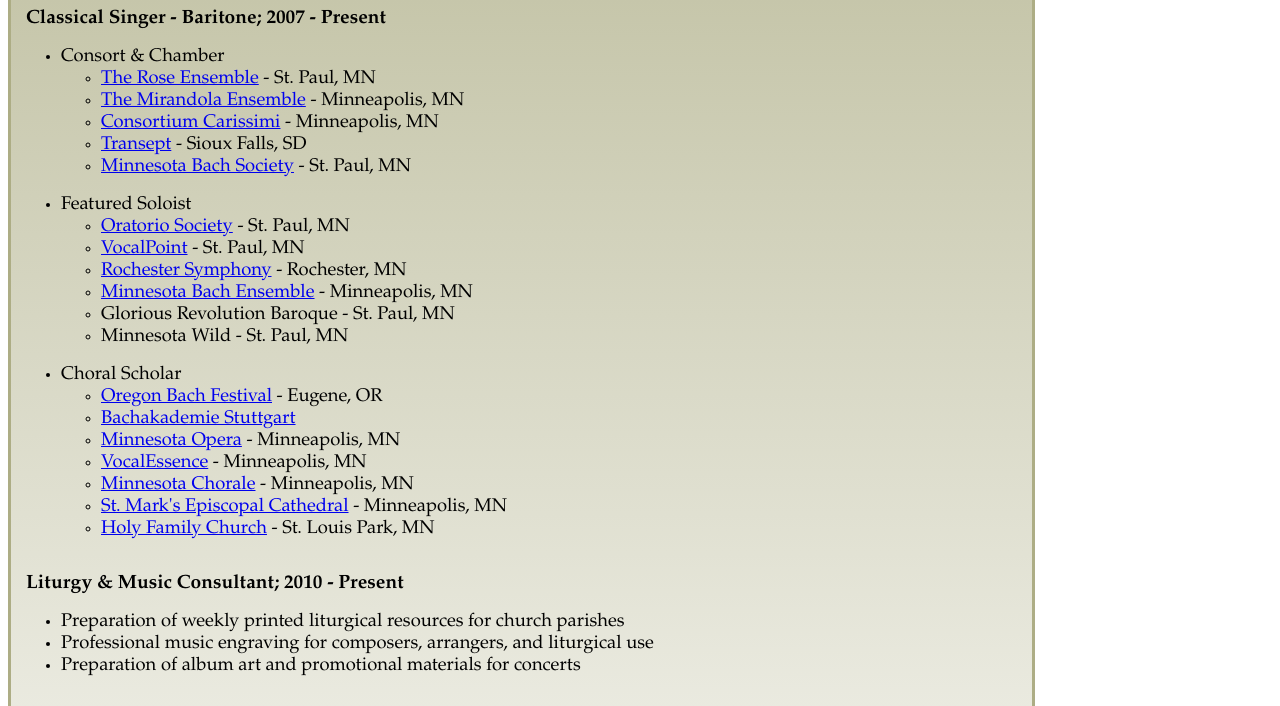
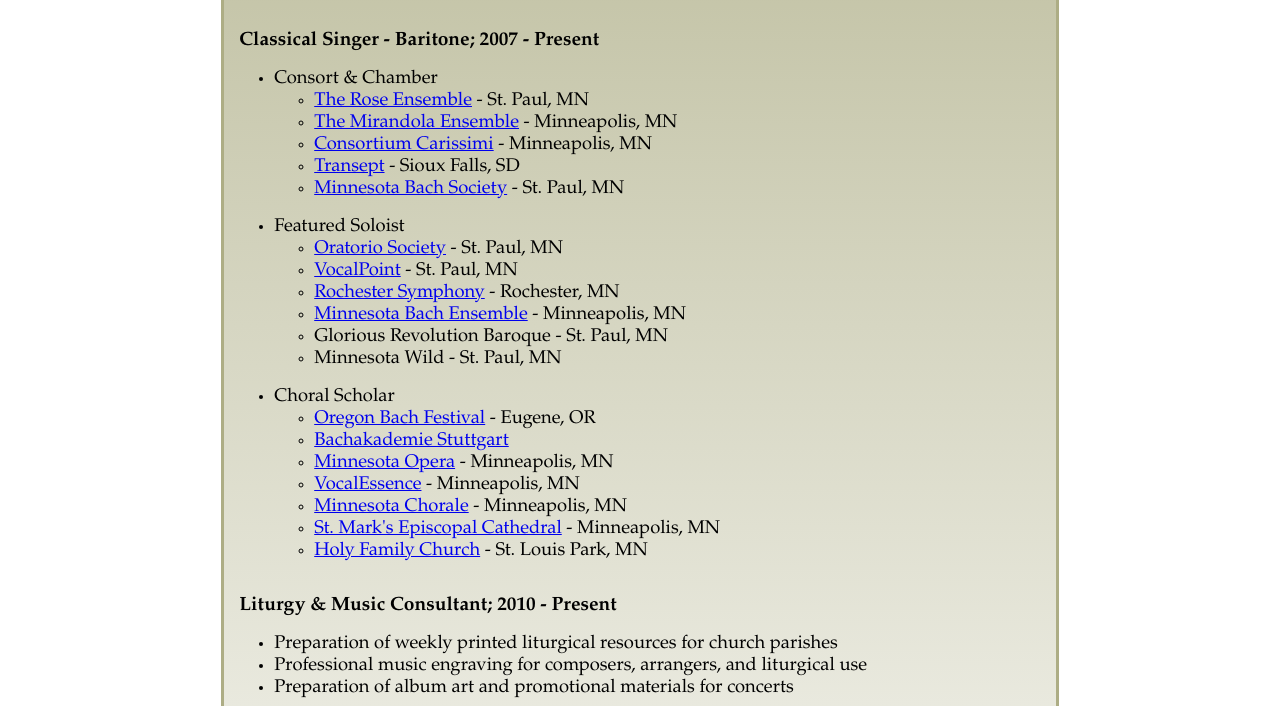
Before and after one commit to Adventure-K/Adventure-K.github.io, a plain HTML site: page index.html in a window 1280 px wide. Shown: the part 504-1210 px from the top of the page. Drawn offline with Linux system fonts and the light colour scheme.

Commit message:
Update style2.css

```diff
--- a/style2.css
+++ b/style2.css
@@ -4,7 +4,8 @@ body {
 
 #container {
   background-image: linear-gradient(to top, white, #adad85);
-  width: 80%;
+  width: 65%;
+  margin: auto;
   padding-top: 25px;
   padding-left: 10px;
   border-color: #adad85;
```
